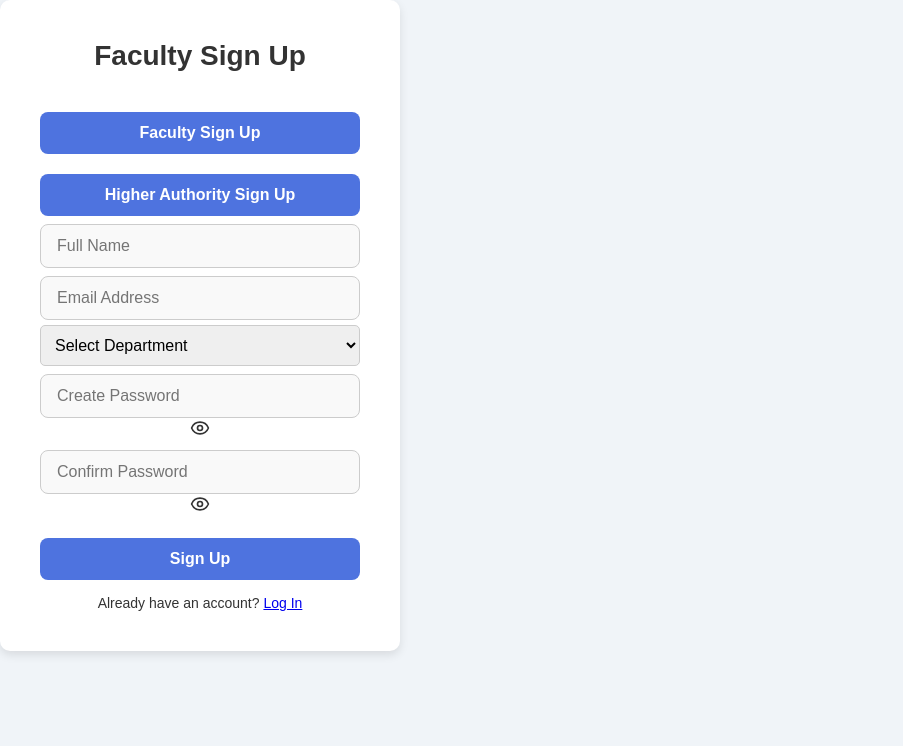
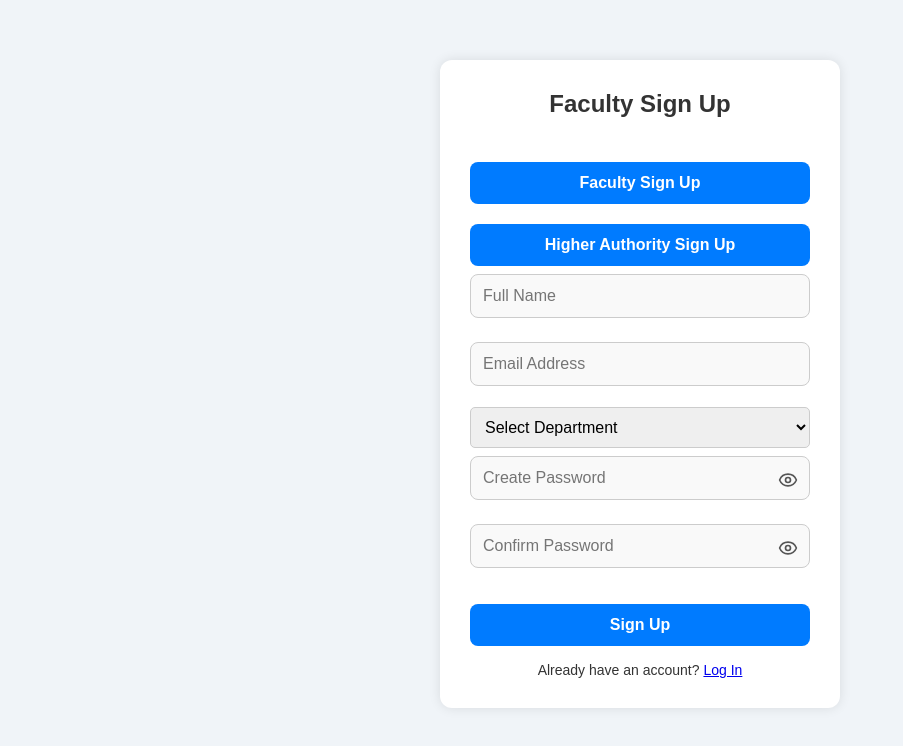
Before and after one commit to harshitha020505/facultyProfiling, a React (Create React App) app in the folder frontend/: page /signup in a window 1280 px wide. Shown: the top 746 px of the page, without its empty margins (0-903 px from the left). Built offline with nearby package versions, Linux system fonts and the light colour scheme.

Commit message:
Update SignupPage.css

```diff
--- a/frontend/src/SignupPage.css
+++ b/frontend/src/SignupPage.css
@@ -1,120 +1,74 @@
-/* General Reset */
-* {
-    margin: 0;
-    padding: 0;
-    box-sizing: border-box;
-    font-family: 'Arial', sans-serif;
-  }
+.signup-container {
+  max-width: 400px;
+  margin: 60px auto;
+  padding: 30px;
+  border-radius: 12px;
+  background: #fff;
+  box-shadow: 0 0 12px rgba(0, 0, 0, 0.1);
+}
 
-  /* Signup Page Wrapper */
-  .signup-wrapper {
-    display: flex;
-    justify-content: center;
-    align-items: center;
-    height: 100vh;
-    width: 100%;
-    background-color: #f0f4f8;
-  }
+.signup-container h2 {
+  text-align: center;
+  margin-bottom: 24px;
+  font-size: 24px;
+}
 
-  /* Signup Container */
-  .signup-container {
-    background-color: #ffffff;
-    border-radius: 10px;
-    box-shadow: 0 4px 10px rgba(0, 0, 0, 0.1);
-    padding: 40px;
-    width: 100%;
-    max-width: 400px;
-    text-align: center;
-  }
+.signup-container form {
+  display: flex;
+  flex-direction: column;
+}
 
-  .signup-container h2 {
-    font-size: 28px;
-    font-weight: 600;
-    margin-bottom: 20px;
-    color: #333333;
-  }
+.signup-container input {
+  padding: 12px;
+  margin-bottom: 16px;
+  border-radius: 8px;
+  border: 1px solid #ccc;
+  font-size: 16px;
+  width: 100%;
+  box-sizing: border-box;
+}
 
-  .form-group {
-    margin-bottom: 20px;
-    text-align: left;
-  }
+.password-input {
+  position: relative;
+}
 
-  label {
-    font-size: 14px;
-    color: #333333;
-    font-weight: 600;
-    margin-bottom: 8px;
-    display: block;
-  }
+.password-input input {
+  width: 100%;
+  padding-right: 40px;
+}
 
-  input {
-    width: 100%;
-    padding: 12px 16px;
-    margin-top: 8px;
-    border: 1px solid #ccc;
-    border-radius: 8px;
-    font-size: 16px;
-    background-color: #f9f9f9;
-    transition: all 0.3s ease;
-  }
+.password-input span {
+  position: absolute;
+  top: 50%;
+  right: 12px;
+  transform: translateY(-50%);
+  cursor: pointer;
+  color: #555;
+}
 
-  input:focus {
-    border-color: #4e73df;
-    background-color: #fff;
-    outline: none;
-  }
+.signup-container button {
+  padding: 12px;
+  background: #007bff;
+  color: white;
+  border: none;
+  border-radius: 8px;
+  font-size: 16px;
+  cursor: pointer;
+}
 
-  button {
-    background-color: #4e73df;
-    color: #fff;
-    padding: 12px;
-    width: 100%;
-    border: none;
-    border-radius: 8px;
-    font-size: 16px;
-    font-weight: 600;
-    cursor: pointer;
-    transition: background-color 0.3s ease;
-  }
+.signup-container button:disabled {
+  background: #ccc;
+  cursor: not-allowed;
+}
 
-  button:hover {
-    background-color: #2e59d9;
-  }
+.error-text {
+  color: red;
+  margin-bottom: 10px;
+  font-size: 14px;
+  text-align: center;
+}
 
-  p {
-    font-size: 14px;
-    margin-top: 15px;
-  }
-
-  .login-link {
-    color: #4e73df;
-    cursor: pointer;
-    font-weight: 600;
-    text-decoration: none;
-    transition: color 0.3s ease;
-  }
-
-  .login-link:hover {
-    color: #2e59d9;
-  }
-
-  /* Responsive Design */
-  @media (max-width: 480px) {
-    .signup-container {
-      padding: 30px;
-      width: 90%;
-    }
-
-    .signup-container h2 {
-      font-size: 24px;
-    }
-
-    input,
-    button {
-      font-size: 14px;
-    }
-
-    .form-group label {
-      font-size: 12px;
-    }
-  }
+.signup-container p {
+  margin-top: 16px;
+  text-align: center;
+}
```
